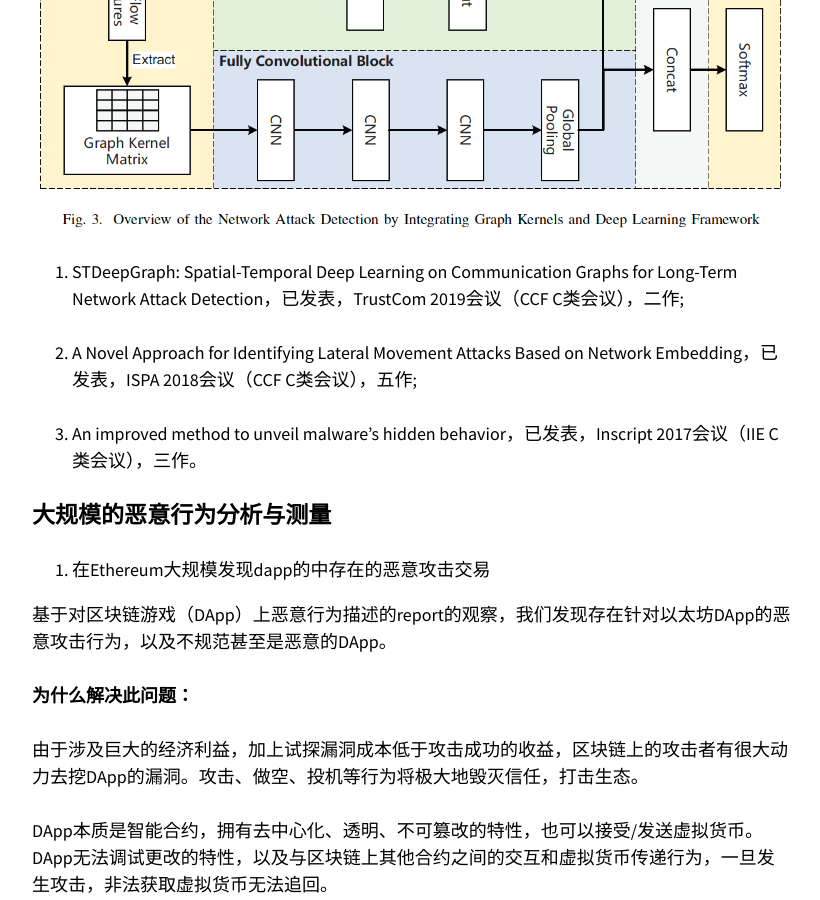
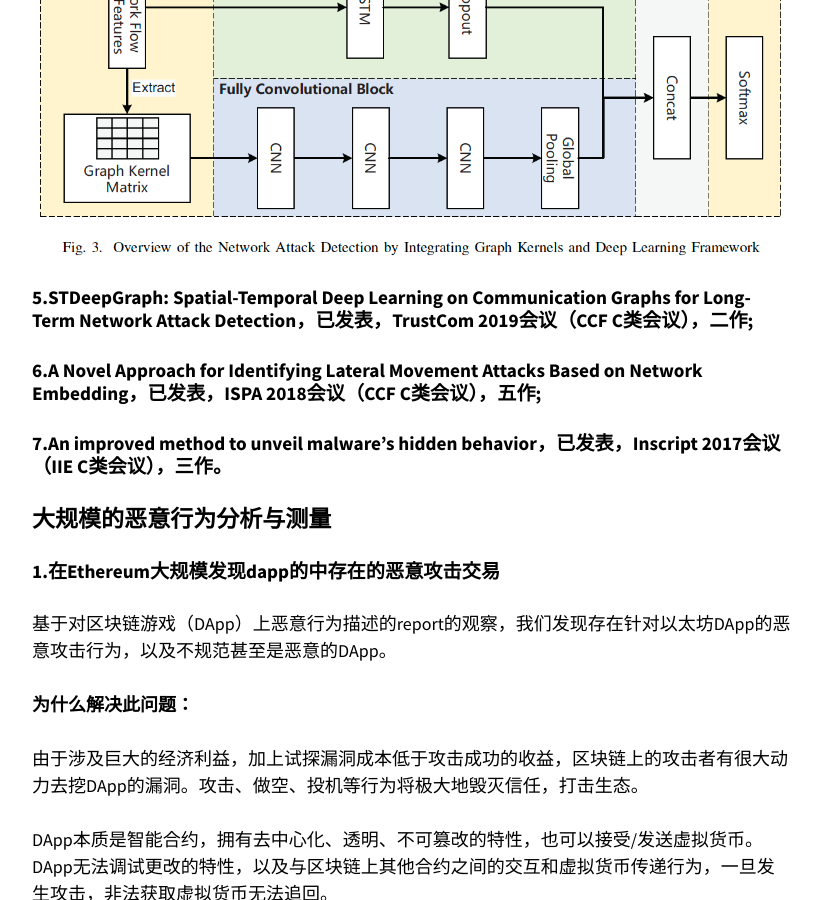
Before and after one commit to serea/serea_old.github.io, a Jekyll site: the page built from _posts/2019-11-22-WORK of DOCTOR.md, in a window 1280 px wide and 900 px high, scrolled down 5019 px. Shown: the whole window, without its empty margins (343-1163 px from the left). Built offline with Jekyll 4.4.1, drawn with Linux system fonts in a browser that asks for light colours; nearby versions of some CDN libraries; some of the changed text lies outside the part shown.

Commit message:
add new post

```diff
--- a/_posts/2019-11-22-WORK of DOCTOR.md
+++ b/_posts/2019-11-22-WORK of DOCTOR.md
@@ -16,7 +16,7 @@ categories:
 
 已发表相关学术论文7篇(IIE-B类2篇，IIE-C类5篇)，其中一作3篇，目前思考如何积累。
 
-1. Hierarchical Clustering Based Network Traffic Data Reduction for Improving Suspicious Flow Detection，已发表，TrustCom 2018会议（CCF C类会议），一作；
+#### 1.Hierarchical Clustering Based Network Traffic Data Reduction for Improving Suspicious Flow Detection，已发表，TrustCom 2018会议（CCF C类会议），一作；
 
 ![image-center]({{ '/images/recipes/DOCTOR/image-20191122094850298.png' | absolute_url }}){: .align-center}
 
@@ -31,7 +31,7 @@ categories:
 
 先处理一部分的主要思路：通过基于特征的聚类将数据划分为多个类簇，再通过类簇中随机采样判断类簇是否可能包含恶意流量，如果采样数据中未发现恶意流量则认为该类簇不包含恶意流量，对于采样中发现恶意流量的类簇做进一步的判断分析。
 
-2. DeepGFL: Deep Feature Learning via Graph for Attack Detection on Flow-based Network Traffic，已发表，MilCom 2018会议（IIE B类会议），二作；
+#### 2.DeepGFL: Deep Feature Learning via Graph for Attack Detection on Flow-based Network Traffic，已发表，MilCom 2018会议（IIE B类会议），二作；
 
 **问题描述：**网络流中的部分节点存在特征比较少，比如网络攻击中的跳板等节点，仅包含控制命令的转换，或者低强度的dos攻击，包含少量的低频率的网页访问等情况；
 
@@ -42,7 +42,7 @@ categories:
 
 **因此，**我们提出了深度特征学习的方法来提高对异常流量的发现。在获取每条流量初始特征的基础上，按照网络流的方向即如果是s的考虑流入的flow，与d考虑流出的flow共同运算，s流出发flow与d流入的flow共同运算。主要是原始特征的迭代运算，将运算结果使用决策树模型判断特征的有效性，去掉有效性score < λ的特征。
 
-3. Marrying Graph Kernel with Deep Neural Network: A Case Study for Network Anomaly Detection，已发表，ICCS 2019会议（IIE B类会议），共同一作;
+#### 3.Marrying Graph Kernel with Deep Neural Network: A Case Study for Network Anomaly Detection，已发表，ICCS 2019会议（IIE B类会议），共同一作;
 
 **问题描述：**根据上一篇论文中发现将网络拓扑图表达成graph可以发现更高维度的特征与信息，因此想了解不同流量在短时间内产生的网络拓扑图对于流量的分类是否有影响。
 
@@ -55,7 +55,7 @@ categories:
 
 ![image-center]({{ '/images/recipes/DOCTOR/image-20191122080038661.png' | absolute_url }}){: .align-center}
 
-4. Understanding the Influence of Graph Kernels on Deep Learning Architecture: A Case Study of Flow-Based Network Attack Detection，已发表，TrustCom 2019会议（CCF C类会议），一作;
+#### 4.Understanding the Influence of Graph Kernels on Deep Learning Architecture: A Case Study of Flow-Based Network Attack Detection，已发表，TrustCom 2019会议（CCF C类会议），一作;
 
 进一步理解图核方法在深度学习中所起的作用，从Multi-step Attack 和 Low-intensity Attack两类攻击分析，发现图核有利于捕捉攻击行为在拓扑的空间上的结构一致性和相似性特征。为了增加时间维度上流量的一致性和相关性，尝试将flow按照时间顺序输入到LSTM中，结合kernel做流量异常发现。
 
@@ -63,15 +63,15 @@ categories:
 
 ![image-center]({{ '/images/recipes/DOCTOR/image-20191122101857509.png' | absolute_url }}){: .align-center}
 
-5. STDeepGraph: Spatial-Temporal Deep Learning on Communication Graphs for Long-Term Network Attack Detection，已发表，TrustCom 2019会议（CCF C类会议），二作;
+#### 5.STDeepGraph: Spatial-Temporal Deep Learning on Communication Graphs for Long-Term Network Attack Detection，已发表，TrustCom 2019会议（CCF C类会议），二作;
 
-6. A Novel Approach for Identifying Lateral Movement Attacks Based on Network Embedding，已发表，ISPA 2018会议（CCF C类会议），五作;
+#### 6.A Novel Approach for Identifying Lateral Movement Attacks Based on Network Embedding，已发表，ISPA 2018会议（CCF C类会议），五作;
 
-7. An improved method to unveil malware's hidden behavior，已发表，Inscript 2017会议（IIE C类会议），三作。
+#### 7.An improved method to unveil malware's hidden behavior，已发表，Inscript 2017会议（IIE C类会议），三作。
 
 ### 大规模的恶意行为分析与测量
 
-1. 在Ethereum大规模发现dapp的中存在的恶意攻击交易
+#### 1.在Ethereum大规模发现dapp的中存在的恶意攻击交易
 
 基于对区块链游戏（DApp）上恶意行为描述的report的观察，我们发现存在针对以太坊DApp的恶意攻击行为，以及不规范甚至是恶意的DApp。
 
```
Also changed, not shown: other parts of _posts/2019-11-22-WORK of DOCTOR.md (+1 -1 lines), _recipes/WORK of DOCTOR.md (+9 -9 lines).
